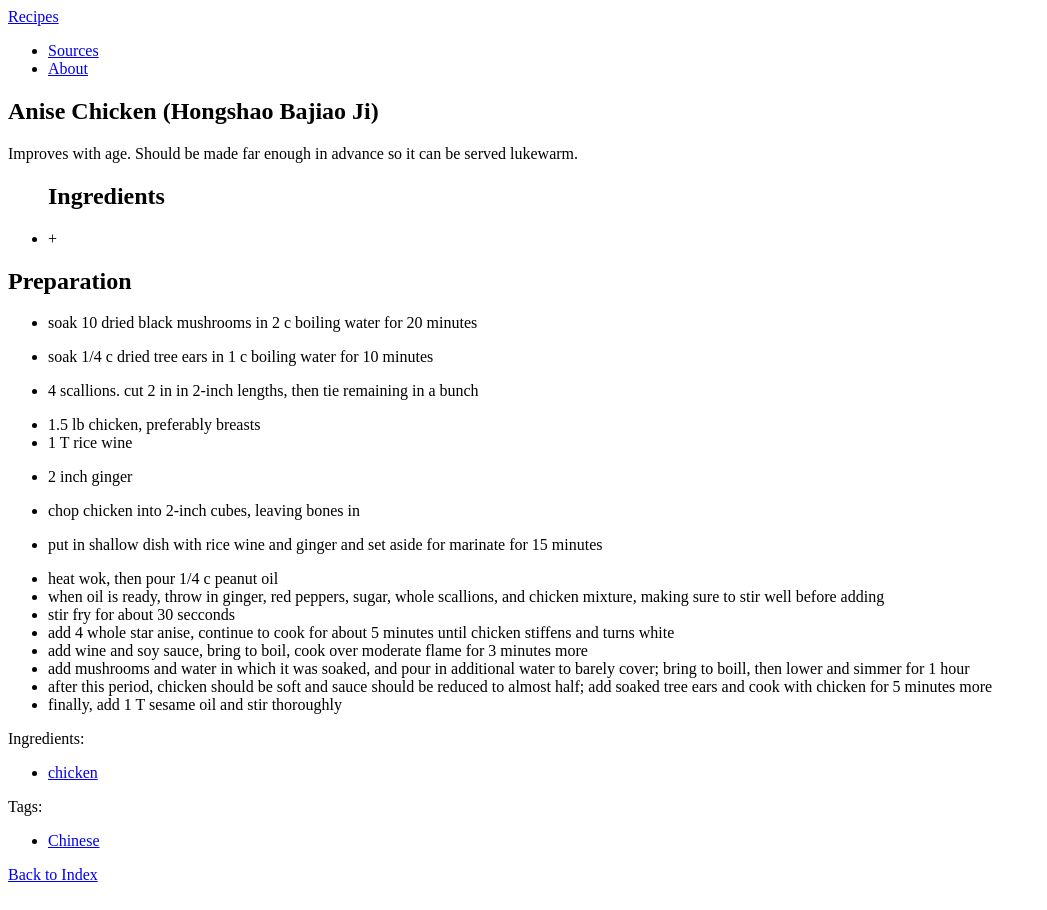
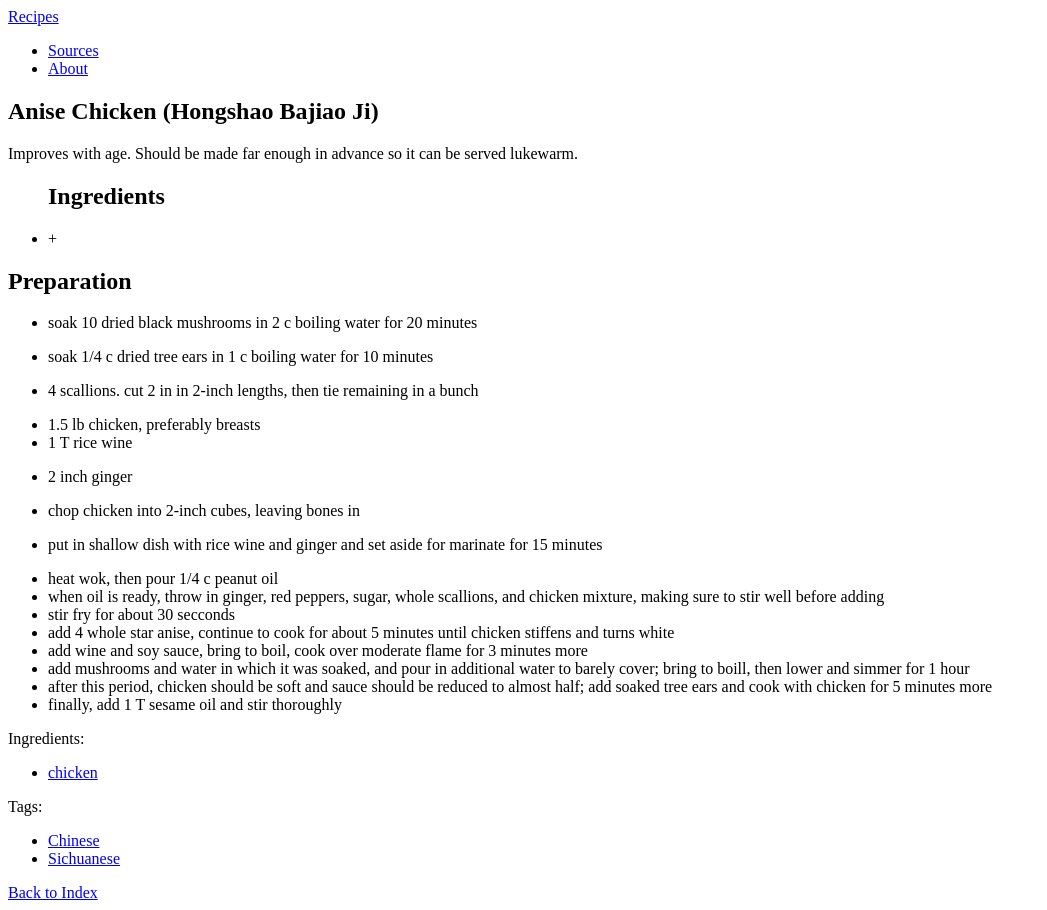
Before and after one commit to justinjaywang/recipes, a Jekyll site: the page built from _recipes/anise-chicken-hongshao-bajiao-ji.markdown, in a window 1280 px wide. Shown: the whole page, without its empty margins (0-1047 px from the left). Built offline with Jekyll 4.4.1, drawn with Linux system fonts in a browser that asks for light colours.

Commit message:
Updated Anise Chicken Hongshao Bajiao Ji

```diff
--- a/_recipes/anise-chicken-hongshao-bajiao-ji.markdown
+++ b/_recipes/anise-chicken-hongshao-bajiao-ji.markdown
@@ -3,6 +3,7 @@ title: Anise Chicken (Hongshao Bajiao Ji)
 date: 2017-04-24 21:39:00 -04:00
 tags:
 - Chinese
+- Sichuanese
 ingredients:
 - chicken
 notes: Improves with age. Should be made far enough in advance so it can be served
```
